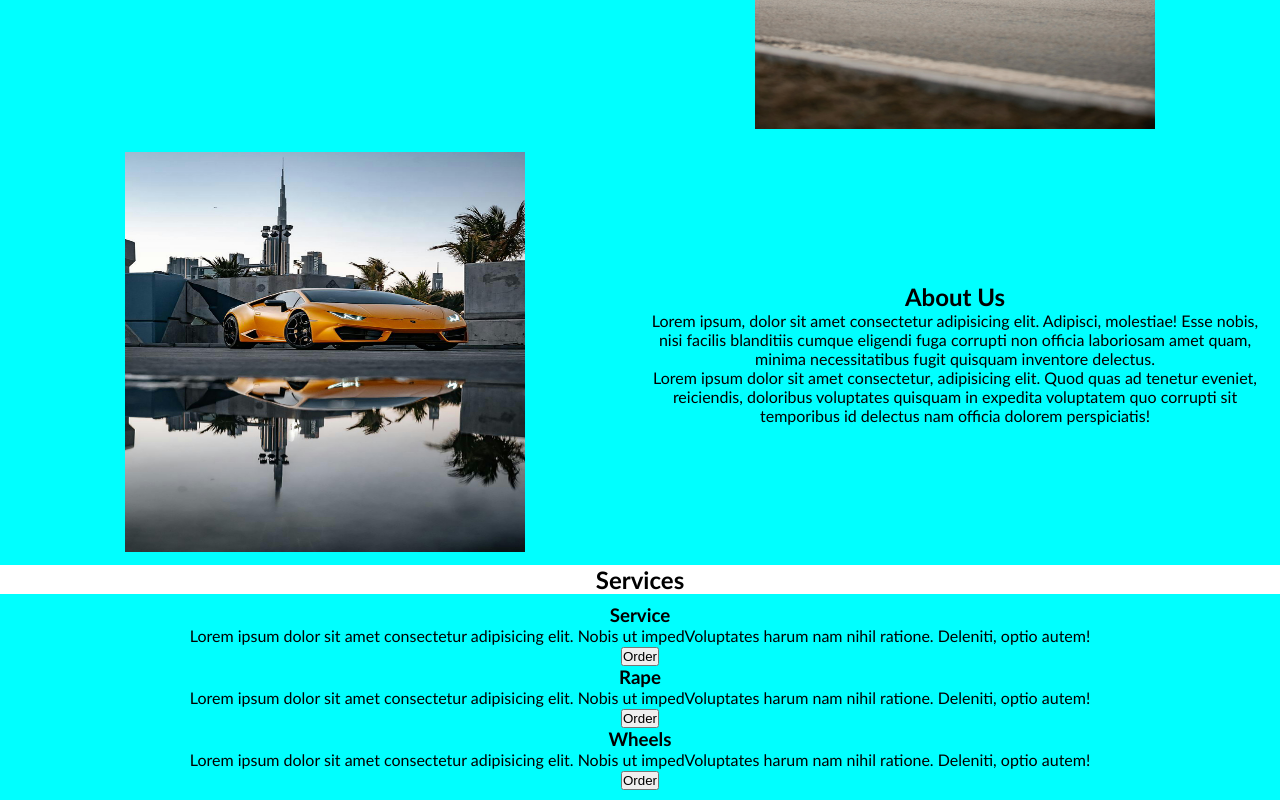
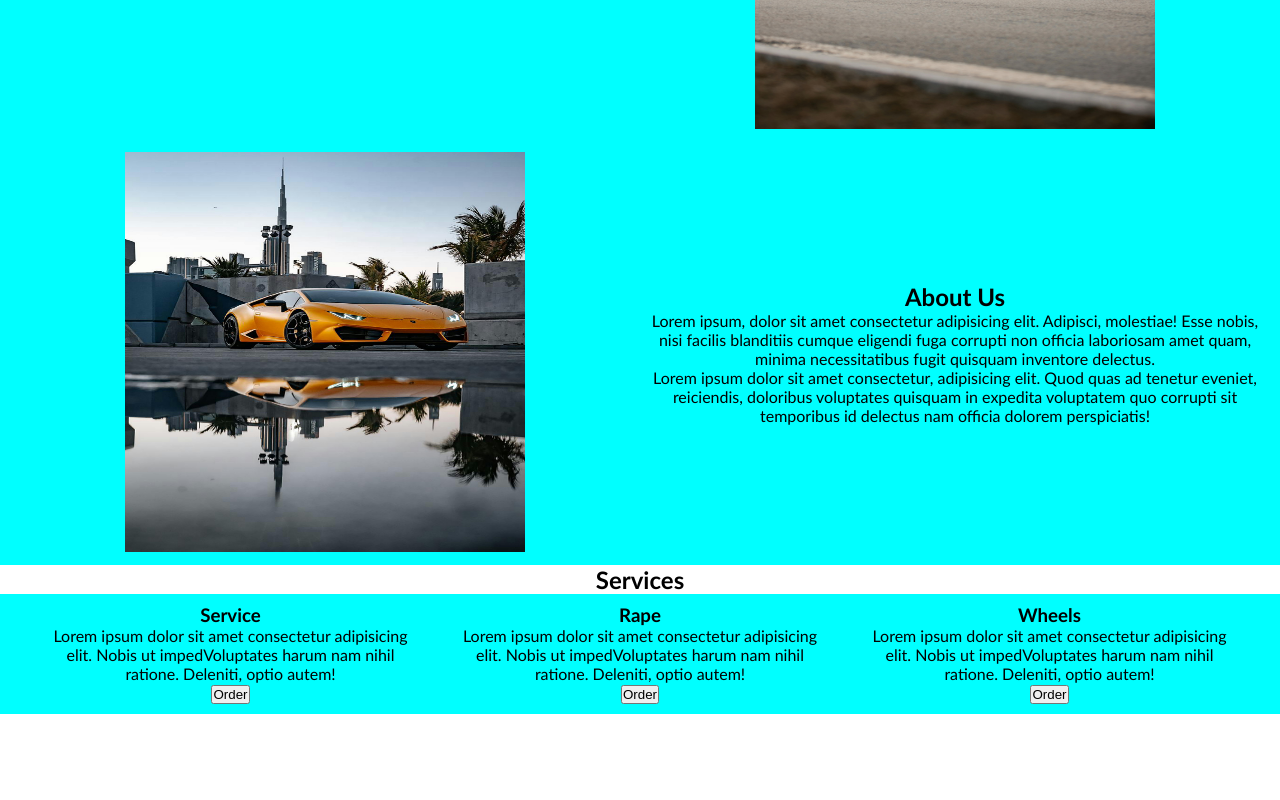
Before and after one commit to umarsks/web, a plain HTML site: page index.html in a window 1280 px wide. Shown: the part 336-1136 px from the top of the page. After the commit the page ends 1050 px from the top, so only its background shows below. Drawn offline with Linux system fonts and the light colour scheme.

Commit message:
Update style.css

```diff
--- a/style.css
+++ b/style.css
@@ -31,7 +31,7 @@ img
 {
     background-color: aqua;
     display: grid;
-    grid-template-colucmns: 20% 20% 20%;
+    grid-template-columns: 30% 30% 30%;
     align-items: center;
     text-align: center;
     justify-content: space-evenly;
```
